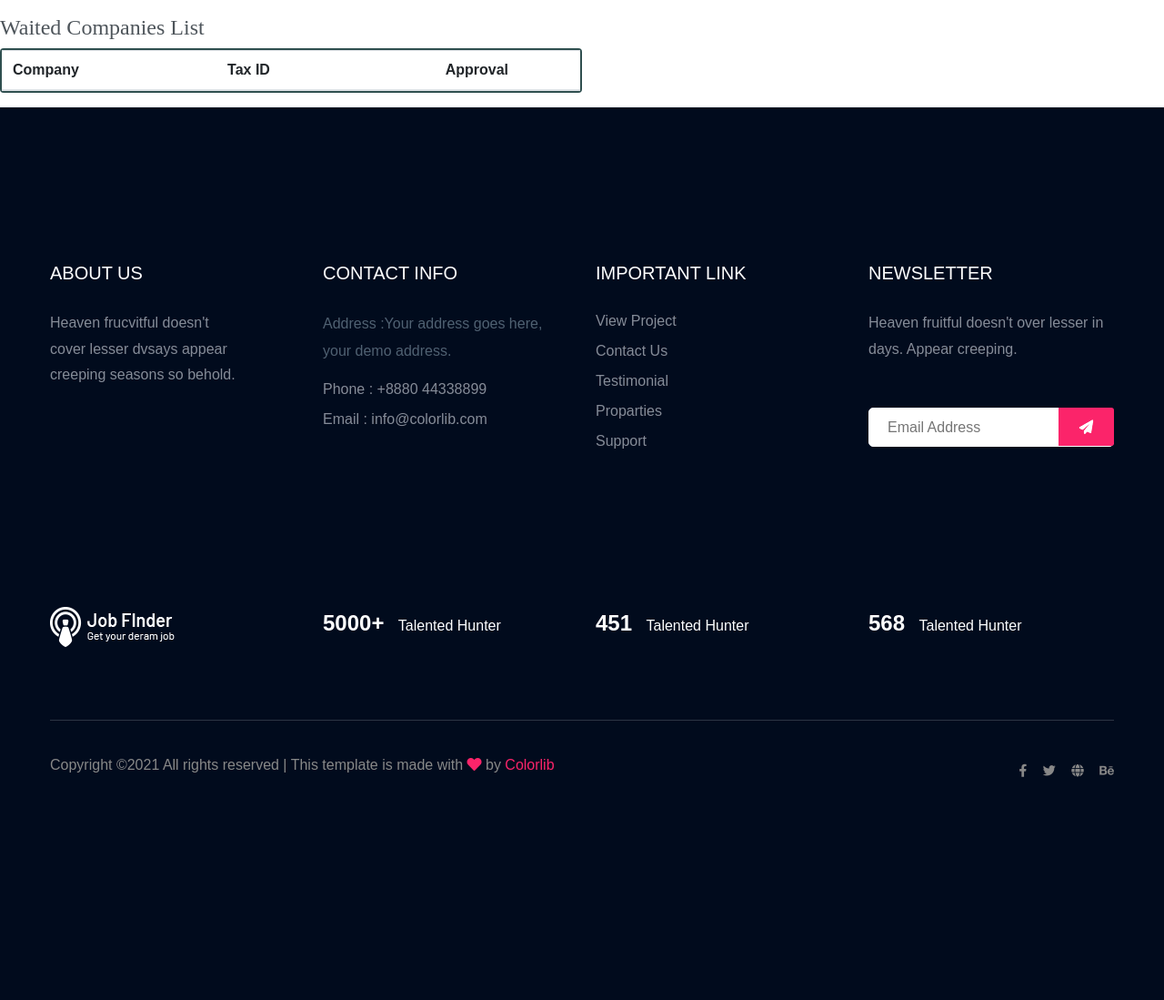
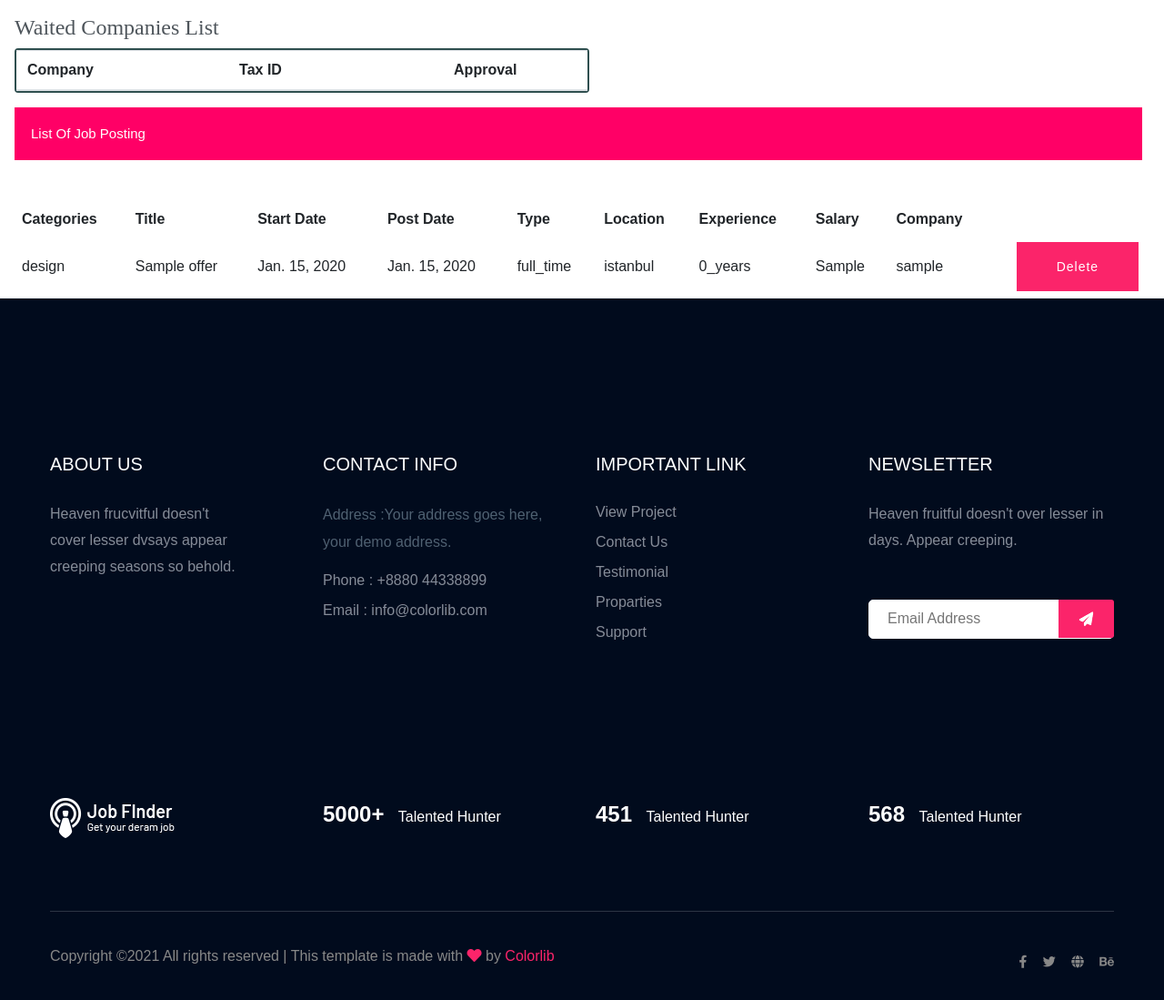
Before and after one commit to buseggencoglu/owl-s-agent, a Django app: page /dashboard/ in a window 1280 px wide. Shown: the part 101-1200 px from the top of the page at 91% size. Before the commit the page ends 955 px from the top, so only its background shows below. Run offline with Django 3.2, Linux system fonts and the light colour scheme; a user stored in the database is signed in; tables that the repository leaves empty hold one stand-in row (values such as "Sample post"); lists and menus that the app fills with data are empty; some libraries are stand-ins or nearby versions; some web fonts are replaced.

Commit message:
dashboard güncellemesi + delete feature
job offers list taşındı, listeler düzenlendi, job offer delete fonksiyonu eklendi

```diff
--- a/owl_agent/templates/website/base.html
+++ b/owl_agent/templates/website/base.html
@@ -111,7 +111,6 @@
                                          {% if user.is_authenticated  %}
                                             {% if user_type == 'admin' %}
                                             <li><a href="/dashboardList">Listing</a></li>
-                                                <li><a href="/dashboardJobList">Job Listing</a></li>
                                                 {% elif user_type == 'company' %}
                                                 <li><a href="{% url 'post_job' %}">Post Job </a></li>
                                                  <li><a href="{% url 'about' %}">About</a></li>
--- a/owl_agent/templates/website/dashboard.html
+++ b/owl_agent/templates/website/dashboard.html
@@ -5,6 +5,8 @@ Owls Agent Admin Dashboard
 
 {% load static %}
 {% block content %}
+
+    <div class="ml-3">
 
         <h4 class="mt-3" style="font-family:'Times New Roman'; color: #4e555b">Waited Companies List</h4>
         <div class="cd-appr-table table rounded " style="border: 2px darkslategrey solid; width: 50%">
@@ -37,4 +39,75 @@ Owls Agent Admin Dashboard
 
         </div>
 
+
+        <div class="w-100">
+
+            <div class="w-100 pr-4">
+                <button type="button" class="collapsible w-100">List Of Job Posting</button>
+            </div>
+
+            <table class="w-100">
+                <tr>
+                    <th>Categories</th>
+                    <br><br>
+                    <th>Title</th>
+                    <!--<th>Description</th>-->
+                    <th>Start Date</th>
+                    <th>Post Date</th>
+                    <th>Type</th>
+                    <th>Location</th>
+                    <!--<th>Work Level</th>-->
+                    <th>Experience</th>
+                    <th>Salary</th>
+                    <th>Company</th>
+
+                </tr>
+
+                {% for x in querySet %}
+
+                    <tr>
+                        <td>{{ x.categories }}</td>
+                        <td>{{ x.title }}</td>
+                        <!--<td>{{ x.description}}</td>-->
+                        <td>{{ x.start_date }}</td>
+                        <td>{{ x.post_date }}</td>
+                        <td>{{ x.type }}</td>
+                        <td>{{ x.location }}</td>
+                        <!--<td>{{ x.work_level}}</td>-->
+                        <td>{{ x.experience }}</td>
+                        <td>{{ x.salary }}</td>
+                        <td>{{ x.company }}</td>
+                        <td class="text-center"><a href="/dashboard/delete/{{ x.id }}">
+                            <button type="button" class="btn btn-danger">Delete</button>
+                        </a>
+                        </td>
+
+
+                    </tr>
+                {% endfor %}
+
+            </table>
+
+            <table>
+                <div id="more-div-1">
+                    {% if querySet.has_previous %}
+                        <button id="more-button-1" class="btn btn-warning"><a class="infinite-more-link"
+                                                                              href="?page={{ querySet.previous_page_number }}"
+                                                                              style="color: white">Previous</a>
+                        </button>
+                    {% endif %}
+
+                    {% if querySet.has_next %}
+                        <button id="more-button" class="btn btn-warning "><a class="infinite-more-link "
+                                                                             href="?page={{ querySet.next_page_number }}"
+                                                                             style="color: white">Next</a>
+                        </button>
+                    {% endif %}
+                </div>
+
+
+            </table>
+        </div>
+    </div>
+
 {% endblock %}
--- a/owl_agent/website/urls.py
+++ b/owl_agent/website/urls.py
@@ -31,9 +31,9 @@ urlpatterns = [
     path('job/post/', views.post_job, name='post_job'),
     path('job/post/sent', views.job_sent_view, name='job_sent'),
     path('dashboardList/', views.admin_dashboard_list, name='admin_dashboard_list'),
-    path('dashboardJobList/', views.admin_dashboard_job_list, name='admin_dashboard_job_list'),
     path('dashboardList/deleteCompany/<int:pk>', views.admin_delete_companies, name='admin_delete_companies'),
     path('dashboardList/deleteJobSeeker/<int:pk>', views.admin_delete_jobseeker, name='admin_delete_jobseeker'),
     path('job_seeker_profile/<int:pk>', views.job_seeker_profile, name='job_seeker_profile'),
     path('edit_profile_job_seeker/<int:pk>', views.edit_profile_job_seeker, name='edit_profile_job_seeker'),
+    path('dashboard/delete/<int:pk>', views.delete_job_offer, name='delete_job_offer')
 ]
--- a/owl_agent/website/views.py
+++ b/owl_agent/website/views.py
@@ -91,9 +91,19 @@ def admin_dashboard(request):
     context = {}
     user = request.user
 
+    querySet = Job_Offer.objects.all().order_by()
+    context["querySet"] = create_paginator(request, querySet)
+
     context["companies"] = Company_Profile.objects.filter(user__is_active=False)
 
     return render(request, 'website/dashboard.html', context)
+
+@staff_member_required
+def delete_job_offer(request,pk):
+    job_offers = Job_Offer.objects.get(id=pk)
+    job_offers.delete()
+
+    return HttpResponseRedirect('/dashboard')
 
 
 @staff_member_required
@@ -418,12 +428,6 @@ def admin_dashboard_list(request):
 
     return render(request, 'website/listing.html', {'querySet': querySet, 'listing_jobseeker': listing_jobseeker})
 
-def admin_dashboard_job_list(request):
-    querySet = Job_Offer.objects.all().order_by()
-    querySet = create_paginator(request, querySet)
-
-    return render(request, 'website/admin_job_listing.html', {'querySet': querySet, 'listing_job_offer': querySet})
-
 
 def admin_delete_companies(request, pk):
     company = Company_Profile.objects.get(id=pk)
```
Also changed, not shown: owl_agent/templates/website/admin_job_listing.html (deleted, +0 -81 lines). Lines whose indentation alone changed are shown as unchanged.
